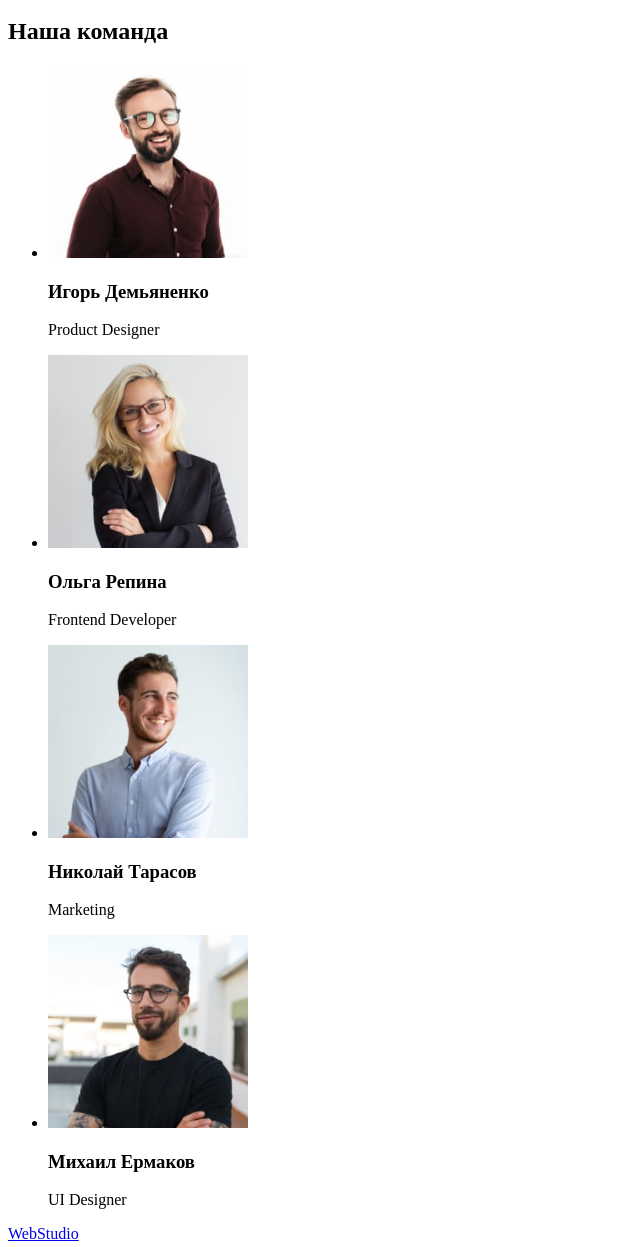
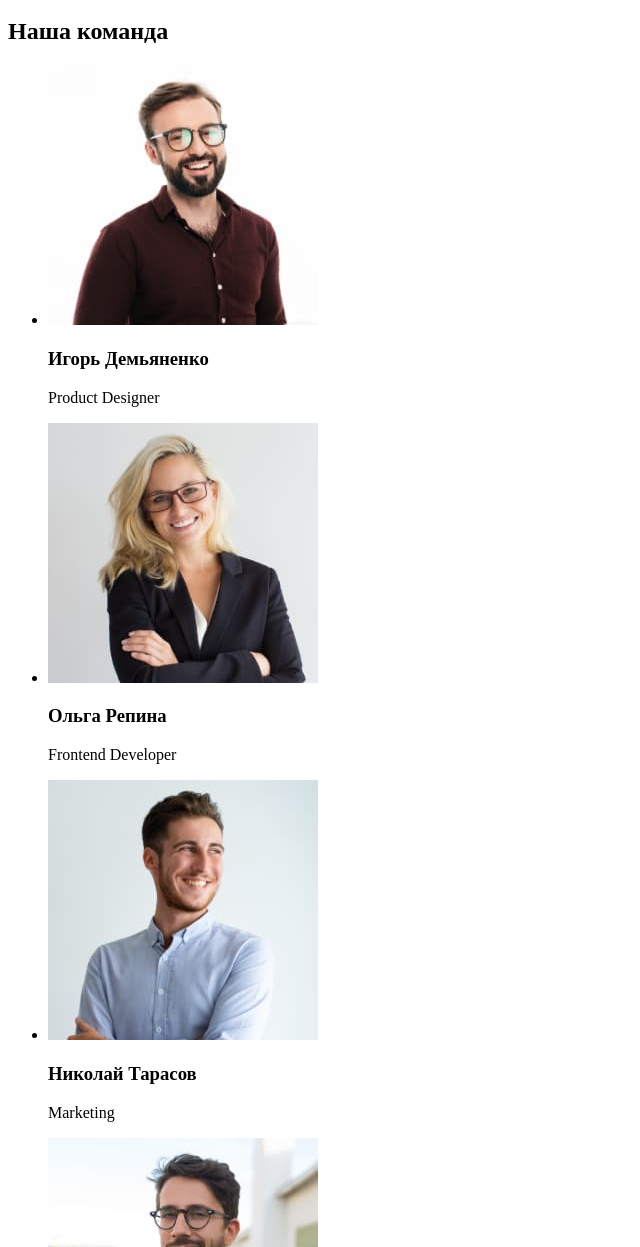
Before and after one commit to Svitlana-Hazdiuk/goit-markup-hw-01, a plain HTML site: page index.html in a window 1280 px wide. Shown: the part 1553-2800 px from the top of the page, without its empty margins (0-640 px from the left). Drawn offline with Linux system fonts and the light colour scheme.

Commit message:
Змінила ширину фото учасників команди

```diff
--- a/index.html
+++ b/index.html
@@ -78,7 +78,7 @@
             <ul>
                 <li>
                 <div>
-                    <img src="./img/img_id.jpg" alt="Игорь Демьяненко" width="200">
+                    <img src="./img/img_id.jpg" alt="Игорь Демьяненко" width="270">
                     <h3>Игорь Демьяненко</h3>
                     <p>Product Designer</p>
                 </div>
@@ -86,7 +86,7 @@
 
                 <li>
                     <div>
-                        <img src="./img/img_or.jpg" alt="Ольга Репина" width="200">
+                        <img src="./img/img_or.jpg" alt="Ольга Репина" width="270">
                         <h3>Ольга Репина</h3>
                         <p>Frontend Developer</p>
                     </div>
@@ -94,7 +94,7 @@
 
                 <li>
                     <div>
-                        <img src="./img/img_nt.jpg" alt="Николай Тарасов" width="200">
+                        <img src="./img/img_nt.jpg" alt="Николай Тарасов" width="270">
                         <h3>Николай Тарасов</h3>
                         <p>Marketing</p>
                     </div>
@@ -102,7 +102,7 @@
 
                 <li>
                     <div>
-                        <img src="./img/img_me.jpg" alt="Михаил Ермаков" width="200">
+                        <img src="./img/img_me.jpg" alt="Михаил Ермаков" width="270">
                         <h3>Михаил Ермаков</h3>
                         <p>UI Designer</p>
                     </div>
```
